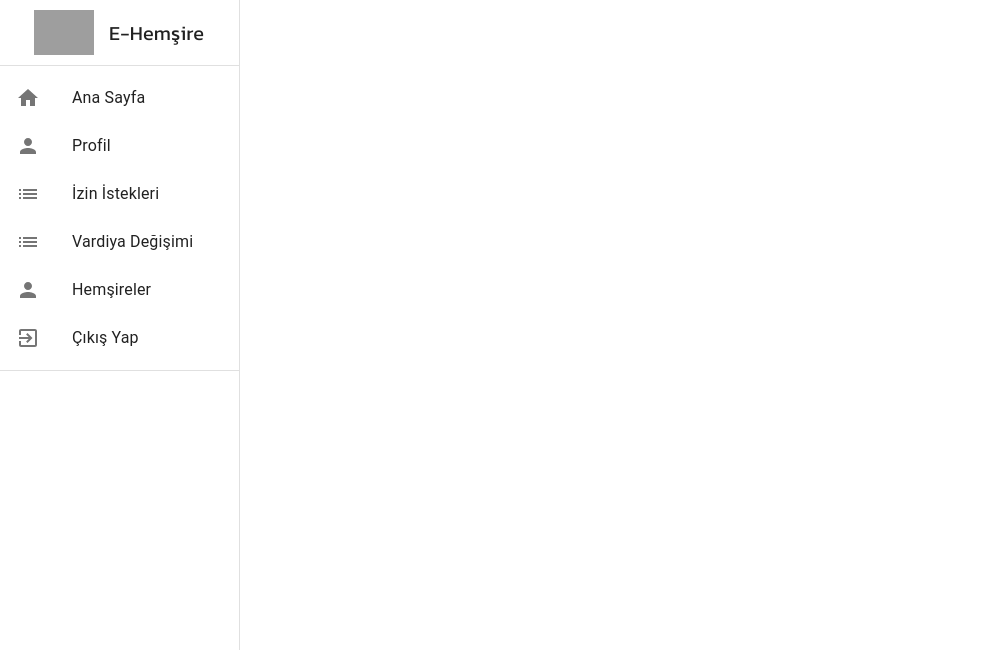
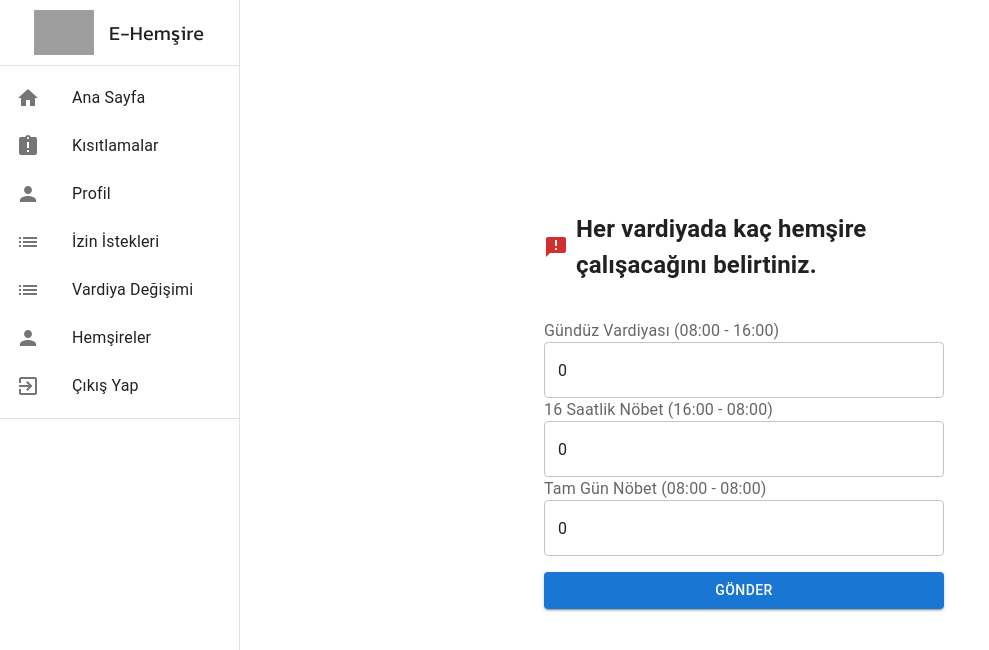
Before and after one commit to nurse-scheduling/nurse-scheduling-web, a React (Create React App) app: page /constraint in a window 1280 px wide. Shown: the top 650 px of the page, without its empty margins (0-989 px from the left). Built offline with nearby package versions, Linux system fonts and the light colour scheme; no server answers; sample sign-in values are in the browser's storage; grey boxes are pictures that could not be loaded.

Commit message:
constraint page created,endpoint implemented,

```diff
--- a/src/App.tsx
+++ b/src/App.tsx
@@ -10,6 +10,7 @@ import SideBar from "./components/SideBar";
 import NurseProfile from "./pages/profile/profile";
 import AllNurses from "./pages/allnurses/AllNurses";
 import Nurse from "./pages/particular-nurse/Nurse";
+import Constraint from "./pages/constraint/Constraint";
 
 function App() {
   const authenticated = localStorage.getItem('authenticated') === 'true';
@@ -59,6 +60,7 @@ function App() {
                   <Route element={<NurseProfile />} path='/profile' />
                   <Route element={<AllNurses />} path='/nurses' />
                   <Route element={<Nurse />} path='/nurse/:id' />
+                  <Route element={<Constraint/> } path='/constraint' />
                 </Routes>
               </Box>
             </Box>
--- a/src/apis/auth.tsx
+++ b/src/apis/auth.tsx
@@ -1,7 +1,7 @@
 import {postFetch} from "./utilities";
 
 
-export const BASE_URL = 'https://nurse-scheduling-server-latest.onrender.com';
+export const BASE_URL = 'http://localhost:8080';
 export const login = async (tcno: string, password: string) => {
     const url=`${BASE_URL}/auth/charge-nurse/login`;
     const payload = {
--- /dev/null
+++ b/src/apis/constraints.tsx
@@ -0,0 +1,24 @@
+import {BASE_URL} from "./auth";
+import {postFetch, useFetch} from "./utilities";
+import {ConstraintType} from "../types/ConstraintType";
+
+export function useFetchConstraint(credentials: string | null,department:string) {
+    let url = `${BASE_URL}/api/constraint?department=${department}`;
+
+    const { data, isLoading, error } = useFetch(url, credentials);
+
+    let constraint: ConstraintType | undefined;
+    console.log("DATA",data);
+
+    if (data) {
+        constraint = data as ConstraintType;
+    }
+
+    return { constraint, isLoading, error };
+}
+
+export const createConstraint = async (department: string, payload: number[],credentials : string|null) => {
+    let url = `${BASE_URL}/api/constraint?department=${department}`;
+
+    return await postFetch(url,payload,credentials);
+}
--- a/src/apis/nurses.tsx
+++ b/src/apis/nurses.tsx
@@ -19,7 +19,7 @@ export function useFetchNurses(page: number, size: number, credentials: string |
 }
 
 export function useFetchNursesList(credentials: string | null,department:string) {
-    let url = `${BASE_URL}/api/nurses?&department=${department}`;
+    let url = `${BASE_URL}/api/nurses?department=${department}`;
 
     const { data, isLoading, error } = useFetch(url, credentials);
 
--- a/src/apis/utilities.tsx
+++ b/src/apis/utilities.tsx
@@ -1,6 +1,6 @@
 import {useEffect, useState} from "react";
 
-export async function postFetch(url: string, payload: any, credentials?: string) {
+export async function postFetch(url: string, payload: any, credentials?: string | null) {
     const headers: { [key: string]: string } = {
         'Content-Type': 'application/json',
         "Access-Control-Allow-Origin": "*",
@@ -20,13 +20,13 @@ export async function postFetch(url: string, payload: any, credentials?: string)
     if (requestOptions.status === 200) {
         return response;
     } else if (requestOptions.status === 400) {
-        throw new Error("Bad Request");
+        throw new Error(response.message || "Bad Request");
     } else if (requestOptions.status === 401) {
-        throw new Error("Unauthorized");
+        throw new Error(response.message || "Unauthorized");
     } else if (requestOptions.status === 403) {
-        throw new Error("Forbidden");
+        throw new Error(response.message || "Forbidden");
     } else {
-        throw new Error("Something went wrong");
+        throw new Error(response.message || "Something went wrong");
     }
 }
 export const useFetch = (url: string, credentials?: string | null) => {
--- /dev/null
+++ b/src/components/ConstraintForm.tsx
@@ -0,0 +1,166 @@
+import React, { useEffect, useState } from "react";
+import { Box, Button, FormLabel, TextField, Modal, Typography } from "@mui/material";
+import FormControl from "@mui/material/FormControl";
+import AnnouncementIcon from '@mui/icons-material/Announcement';
+import { createConstraint, useFetchConstraint } from "../apis/constraints";
+import { NurseType } from "../types/NurseType";
+
+function ConstraintForm() {
+    const [dayShift, setDayShift] = useState<number>(0);
+    const [nightShift, setNightShift] = useState<number>(0);
+    const [fullShift, setFullShift] = useState<number>(0);
+    const basicAuth = localStorage.getItem("basicAuth");
+    const userString = localStorage.getItem("nurse");
+    const user: NurseType = userString ? JSON.parse(userString) : {};
+    const { constraint } = useFetchConstraint(basicAuth, user.departmentName);
+    const [error, setError] = useState<string>("");
+    const [success, setSuccess] = useState<string>("");
+    const [openModal, setOpenModal] = useState(false);
+
+    const handleOpenModal = () => setOpenModal(true);
+    const handleCloseModal = () => setOpenModal(false);
+
+    const modalStyle = {
+        position: 'absolute' as 'absolute',
+        top: '50%',
+        left: '50%',
+        transform: 'translate(-50%, -50%)',
+        width: 400,
+        bgcolor: 'background.paper',
+        border: '2px solid #000',
+        boxShadow: 24,
+        p: 4,
+    };
+
+    console.log(constraint);
+
+    useEffect(() => {
+        if (constraint && constraint.id != null && constraint.minimumNursesForEachShift.length > 0) {
+            setDayShift(constraint.minimumNursesForEachShift.at(0) || 0);
+            setNightShift(constraint.minimumNursesForEachShift.at(1) || 0);
+            setFullShift(constraint.minimumNursesForEachShift.at(2) || 0);
+        }
+    }, [constraint]);
+
+    const handleConstraints = async () => {
+        if (dayShift <= 0 || nightShift <= 0 || fullShift <= 0) {
+            setError("Lütfen pozitif bir sayı giriniz.");
+            return;
+        }
+        setError("");
+        let array = [dayShift, nightShift, fullShift];
+        try {
+            await createConstraint(user.departmentName, array, basicAuth);
+            setSuccess("Kısıtlamalar başarıyla kaydedildi.");
+            handleOpenModal();
+        } catch (error: any) {
+            if (error.message) {
+                setError(error.message);
+            }
+        }
+    }
+
+    return (
+        <Box
+            sx={{
+                display: 'flex',
+                justifyContent: 'center',
+                alignItems: 'center',
+                height: '100vh'
+            }}
+        >
+            <Box
+                sx={{
+                    width: '100%',
+                    maxWidth: 400,
+                    flexDirection: 'column',
+                    display: 'flex',
+                }}
+            >
+                <FormControl>
+                    {error && (
+                        <div style={{ color: 'red', marginBottom: '1rem' }}>{error}</div>
+                    )}
+                    <Box sx={{ display: 'flex', alignItems: 'center', mb: 2 }}>
+                        <AnnouncementIcon color={"error"} sx={{ mr: 1 }} />
+                        <h2>Her vardiyada kaç hemşire çalışacağını belirtiniz.</h2>
+                    </Box>
+                    <FormLabel>Gündüz Vardiyası (08:00 - 16:00)</FormLabel>
+                    <TextField
+                        type="number"
+                        inputProps={{ min: 0 }}
+                        sx={{
+                            '& input[type=number]': {
+                                '-moz-appearance': 'textfield',
+                            },
+                            '& input[type=number]::-webkit-outer-spin-button, & input[type=number]::-webkit-inner-spin-button': {
+                                '-webkit-appearance': 'none',
+                                margin: 0,
+                            },
+                        }}
+                        value={dayShift}
+                        onChange={(e) => {
+                            setDayShift(parseInt(e.target.value));
+                        }}
+                    />
+                    <FormLabel>16 Saatlik Nöbet (16:00 - 08:00)</FormLabel>
+                    <TextField
+                        type="number"
+                        inputProps={{ min: 0 }}
+                        sx={{
+                            '& input[type=number]': {
+                                '-moz-appearance': 'textfield',
+                            },
+                            '& input[type=number]::-webkit-outer-spin-button, & input[type=number]::-webkit-inner-spin-button': {
+                                '-webkit-appearance': 'none',
+                                margin: 0,
+                            },
+                        }}
+                        value={nightShift}
+                        onChange={(e) => {
+                            setNightShift(parseInt(e.target.value));
+                        }}
+                    />
+                    <FormLabel>Tam Gün Nöbet (08:00 - 08:00)</FormLabel>
+                    <TextField
+                        type="number"
+                        inputProps={{ min: 0 }}
+                        sx={{
+                            '& input[type=number]': {
+                                '-moz-appearance': 'textfield',
+                            },
+                            '& input[type=number]::-webkit-outer-spin-button, & input[type=number]::-webkit-inner-spin-button': {
+                                '-webkit-appearance': 'none',
+                                margin: 0,
+                            },
+                        }}
+                        value={fullShift}
+                        onChange={(e) => {
+                            setFullShift(parseInt(e.target.value));
+                        }}
+                    />
+                    <Button sx={{ mt: 2 }} variant={'contained'} onClick={handleConstraints}>Gönder</Button>
+                </FormControl>
+            </Box>
+
+            <Modal
+                open={openModal}
+                onClose={handleCloseModal}
+                aria-labelledby="modal-title"
+                aria-describedby="modal-description"
+            >
+                <Box sx={modalStyle}>
+                    <Typography id="modal-title" variant="h6" component="h2">
+                        Başarılı
+                    </Typography>
+                    <Typography id="modal-description" sx={{ mt: 2 }}>
+                        {success}
+                    </Typography>
+                    <Button sx={{ mt: 2 }} variant={'contained'} onClick={handleCloseModal}>Kapat</Button>
+                </Box>
+            </Modal>
+        </Box>
+    );
+}
+
+export default ConstraintForm;
--- a/src/components/OffDayRequestTable.tsx
+++ b/src/components/OffDayRequestTable.tsx
@@ -13,7 +13,6 @@ import {OffDayType} from "../types/OffDayType";
 import SkeletonLoaderList from "./SkeletonLoader";
 import {Column, OffDayRequest} from "../interfaces/OffDayRequest";
 import CustomTableRow from "./CustomTableRow";
-import { Console } from "console";
 
 
 const columns: Column[] = [
--- a/src/components/SideBar.tsx
+++ b/src/components/SideBar.tsx
@@ -22,7 +22,7 @@ import ExitToAppIcon from "@mui/icons-material/ExitToApp";
 import ListIcon from "@mui/icons-material/List";
 import { useNavigate } from "react-router-dom";
 import UserContext from "../contexts/userContext";
-import { Menu } from "@mui/icons-material";
+import {AssignmentLate, Menu} from "@mui/icons-material";
 const drawerWidth = 240;
 
 interface Props {
@@ -81,6 +81,11 @@ function SideBar(props: Props) {
                         navigate("/dashboard")
                     }
                 },
+                    {
+                        text: "Kısıtlamalar", icon: <AssignmentLate />, onClick: () => {
+                            navigate("/constraint")
+                        }
+                    },
                     {
                         text: "Profil", icon: <PersonIcon />, onClick: () => {
                             navigate("/profile")
--- /dev/null
+++ b/src/pages/constraint/Constraint.tsx
@@ -0,0 +1,18 @@
+import React from "react";
+import { Box } from "@mui/material";
+import ConstraintForm from "../../components/ConstraintForm";
+
+function Constraint() {
+    return (
+        <Box sx={{ display: "flex"}} >
+            <Box sx={{ width: "100%"}}>
+                <ConstraintForm/>
+            </Box>
+        </Box>
+
+    )
+
+}
+
+
+export default Constraint;
--- /dev/null
+++ b/src/types/ConstraintType.tsx
@@ -0,0 +1,5 @@
+export type ConstraintType = {
+    id: string,
+    departmentId: string,
+    minimumNursesForEachShift: number[],
+}
```
